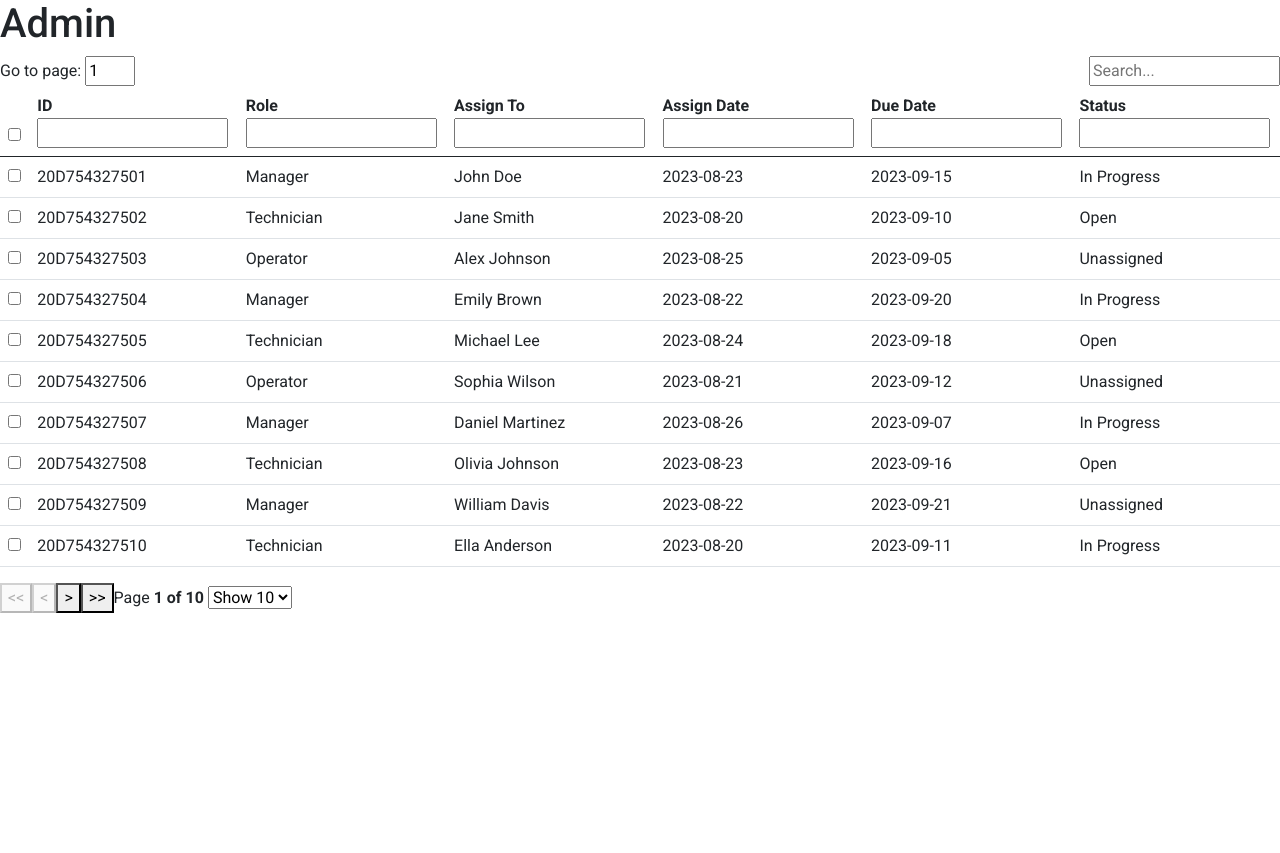
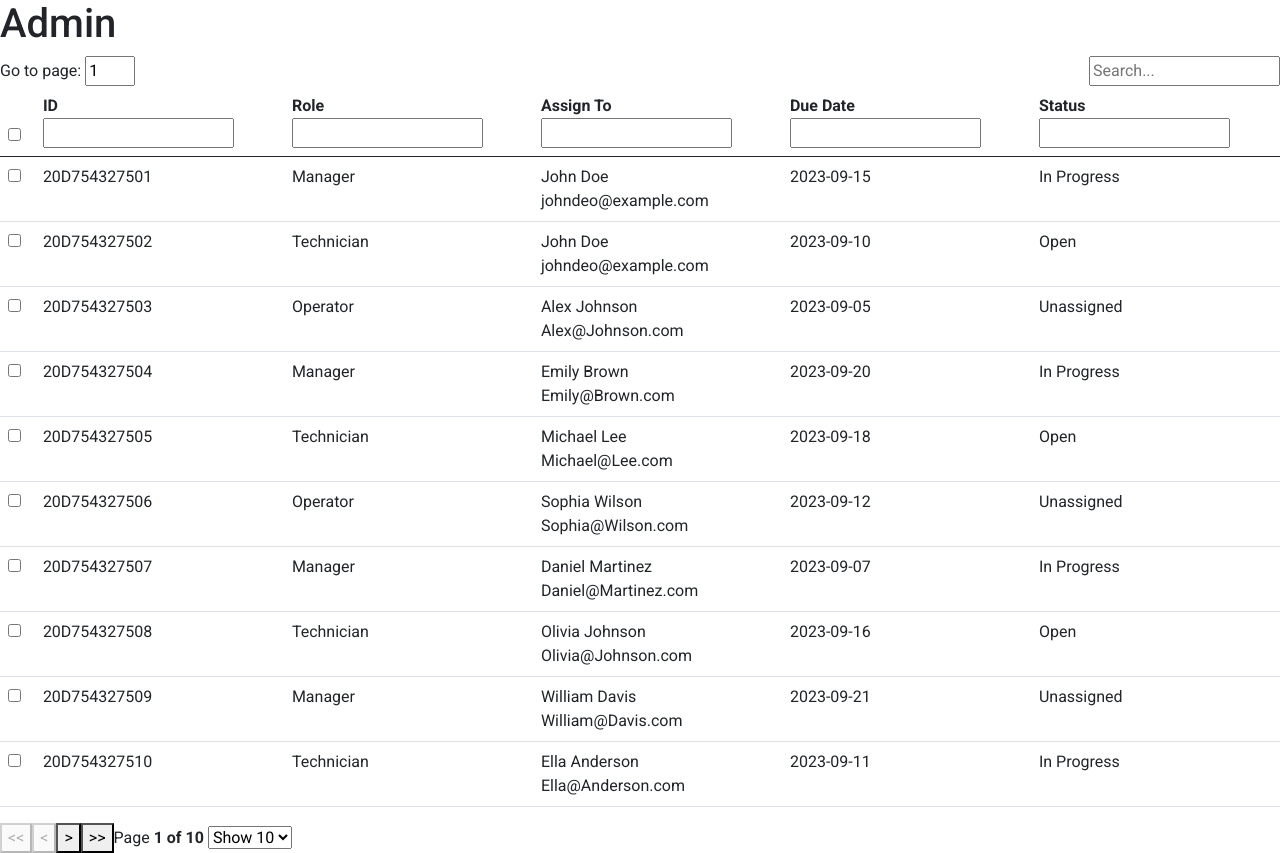
Before and after one commit to JoySarkarBD/college-project, a React (Vite) app: page /admin in a window 1280 px wide. Before the commit the page ends 800 px from the top, so only its background shows below. Built offline with nearby package versions, Linux system fonts and the light colour scheme.

Commit message:
search left for assign to

```diff
--- a/data.json
+++ b/data.json
@@ -2,7 +2,7 @@
   {
     "id": "20D754327501",
     "role": "Manager",
-    "assignTo": "John Doe",
+    "assignTo": { "name": "John Doe", "mail": "johndeo@example.com" },
     "assignDate": "2023-08-23",
     "dueDate": "2023-09-15",
     "status": "In Progress"
@@ -10,7 +10,7 @@
   {
     "id": "20D754327502",
     "role": "Technician",
-    "assignTo": "Jane Smith",
+    "assignTo": { "name": "John Doe", "mail": "johndeo@example.com" },
     "assignDate": "2023-08-20",
     "dueDate": "2023-09-10",
     "status": "Open"
@@ -18,7 +18,7 @@
   {
     "id": "20D754327503",
     "role": "Operator",
-    "assignTo": "Alex Johnson",
+    "assignTo": { "name": "Alex Johnson", "mail": "Alex@Johnson.com" },
     "assignDate": "2023-08-25",
     "dueDate": "2023-09-05",
     "status": "Unassigned"
@@ -26,7 +26,7 @@
   {
     "id": "20D754327504",
     "role": "Manager",
-    "assignTo": "Emily Brown",
+    "assignTo": { "name": "Emily Brown", "mail": "Emily@Brown.com" },
     "assignDate": "2023-08-22",
     "dueDate": "2023-09-20",
     "status": "In Progress"
@@ -34,7 +34,7 @@
   {
     "id": "20D754327505",
     "role": "Technician",
-    "assignTo": "Michael Lee",
+    "assignTo": { "name": "Michael Lee", "mail": "Michael@Lee.com" },
     "assignDate": "2023-08-24",
     "dueDate": "2023-09-18",
     "status": "Open"
@@ -42,7 +42,7 @@
   {
     "id": "20D754327506",
     "role": "Operator",
-    "assignTo": "Sophia Wilson",
+    "assignTo": { "name": "Sophia Wilson", "mail": "Sophia@Wilson.com" },
     "assignDate": "2023-08-21",
     "dueDate": "2023-09-12",
     "status": "Unassigned"
@@ -50,7 +50,7 @@
   {
     "id": "20D754327507",
     "role": "Manager",
-    "assignTo": "Daniel Martinez",
+    "assignTo": { "name": "Daniel Martinez", "mail": "Daniel@Martinez.com" },
     "assignDate": "2023-08-26",
     "dueDate": "2023-09-07",
     "status": "In Progress"
@@ -58,7 +58,7 @@
   {
     "id": "20D754327508",
     "role": "Technician",
-    "assignTo": "Olivia Johnson",
+    "assignTo": { "name": "Olivia Johnson", "mail": "Olivia@Johnson.com" },
     "assignDate": "2023-08-23",
     "dueDate": "2023-09-16",
     "status": "Open"
@@ -66,7 +66,7 @@
   {
     "id": "20D754327509",
     "role": "Manager",
-    "assignTo": "William Davis",
+    "assignTo": { "name": "William Davis", "mail": "William@Davis.com" },
     "assignDate": "2023-08-22",
     "dueDate": "2023-09-21",
     "status": "Unassigned"
@@ -74,7 +74,7 @@
   {
     "id": "20D754327510",
     "role": "Technician",
-    "assignTo": "Ella Anderson",
+    "assignTo": { "name": "Ella Anderson", "mail": "Ella@Anderson.com" },
     "assignDate": "2023-08-20",
     "dueDate": "2023-09-11",
     "status": "In Progress"
@@ -83,6 +83,7 @@
     "id": "20D754327511",
     "role": "Operator",
     "assignTo": "Liam Wilson",
+    "assignTo": { "name": "Liam Wilson", "mail": "Liam@Wilson.com" },
     "assignDate": "2023-08-25",
     "dueDate": "2023-09-08",
     "status": "Open"
@@ -90,7 +91,7 @@
   {
     "id": "20D754327512",
     "role": "Manager",
-    "assignTo": "Ava Smith",
+    "assignTo": { "name": "Ava Smith", "mail": "Ava@Smith.com" },
     "assignDate": "2023-08-24",
     "dueDate": "2023-09-17",
     "status": "Unassigned"
@@ -98,7 +99,7 @@
   {
     "id": "20D754327513",
     "role": "Technician",
-    "assignTo": "James Brown",
+    "assignTo": { "name": "James Brown", "mail": "James@Brown.com" },
     "assignDate": "2023-08-22",
     "dueDate": "2023-09-22",
     "status": "In Progress"
@@ -106,7 +107,7 @@
   {
     "id": "20D754327514",
     "role": "Operator",
-    "assignTo": "Mia Johnson",
+    "assignTo": { "name": "Mia Johnson", "mail": "Mia@Johnson.com" },
     "assignDate": "2023-08-21",
     "dueDate": "2023-09-13",
     "status": "Open"
@@ -114,7 +115,7 @@
   {
     "id": "20D754327515",
     "role": "Manager",
-    "assignTo": "Noah Garcia",
+    "assignTo": { "name": "Noah Garcia", "mail": "Noah@Garcia.com" },
     "assignDate": "2023-08-26",
     "dueDate": "2023-09-09",
     "status": "Unassigned"
@@ -122,7 +123,7 @@
   {
     "id": "20D754327516",
     "role": "Technician",
-    "assignTo": "Sophia Lee",
+    "assignTo": { "name": "Sophia Lee", "mail": "Sophia@Lee.com" },
     "assignDate": "2023-08-23",
     "dueDate": "2023-09-14",
     "status": "In Progress"
@@ -130,7 +131,7 @@
   {
     "id": "20D754327517",
     "role": "Operator",
-    "assignTo": "Ethan Smith",
+    "assignTo": { "name": "Ethan Smith", "mail": "Ethan@Smith.com" },
     "assignDate": "2023-08-20",
     "dueDate": "2023-09-10",
     "status": "Open"
@@ -138,7 +139,10 @@
   {
     "id": "20D754327518",
     "role": "Manager",
-    "assignTo": "Isabella Martinez",
+    "assignTo": {
+      "name": "Isabella Martinez",
+      "mail": "Isabella@Martinez.com"
+    },
     "assignDate": "2023-08-22",
     "dueDate": "2023-09-23",
     "status": "Unassigned"
@@ -146,7 +150,7 @@
   {
     "id": "20D754327519",
     "role": "Technician",
-    "assignTo": "William Davis",
+    "assignTo": { "name": "William Davis", "mail": "William@Davis.com" },
     "assignDate": "2023-08-25",
     "dueDate": "2023-09-06",
     "status": "In Progress"
@@ -154,7 +158,7 @@
   {
     "id": "20D754327520",
     "role": "Operator",
-    "assignTo": "Emma Wilson",
+    "assignTo": { "name": "Emma Wilson", "mail": "Emma@Wilson.com" },
     "assignDate": "2023-08-24",
     "dueDate": "2023-09-19",
     "status": "Open"
--- a/src/components/ColumnFilter/ColumnFilter.jsx
+++ b/src/components/ColumnFilter/ColumnFilter.jsx
@@ -1,6 +1,8 @@
-/* column filter*/
+/* column filter */
+
 export const columnFilter = ({ column }) => {
   const { filterValue, setFilter } = column;
+
   return (
     <span>
       <input
--- a/src/components/Datatable/Datatable.jsx
+++ b/src/components/Datatable/Datatable.jsx
@@ -6,16 +6,14 @@ import {
   useSortBy,
   useTable,
 } from "react-table";
-import dummyData from "../../../data.json"; // Import your data JSON
 import { columnFilter } from "../ColumnFilter/ColumnFilter";
+import dummyData from "./../../../data.json"; // Update the path to your data.json
 
 const DataTable = () => {
-  /* selected rows state */
   const [selectedRows, setSelectedRows] = useState([]);
 
   const data = React.useMemo(() => dummyData, []);
 
-  /* define table column */
   const columns = React.useMemo(
     () => [
       {
@@ -32,11 +30,13 @@ const DataTable = () => {
         Header: "Assign To",
         accessor: "assignTo",
         Filter: columnFilter,
+        Cell: ({ value }) => {
+          return (
+            <div>
+              {value.name} <br /> {value.mail}
+            </div>
+          );
         },
-      {
-        Header: "Assign Date",
-        accessor: "assignDate",
-        Filter: columnFilter,
       },
       {
         Header: "Due Date",
@@ -52,7 +52,6 @@ const DataTable = () => {
     []
   );
 
-  /* useTable functionalities from react-table */
   const {
     getTableProps,
     getTableBodyProps,
@@ -76,7 +75,6 @@ const DataTable = () => {
   );
 
   return (
-    <>
     <div>
       <div className='d-flex justify-content-between align-items-center'>
         <span>
@@ -100,6 +98,7 @@ const DataTable = () => {
         />
       </div>
       <table className='table' {...getTableProps()}>
+        {/* Header */}
         <thead>
           {headerGroups.map((headerGroup, index) => (
             <tr key={index} {...headerGroup.getHeaderGroupProps()}>
@@ -116,7 +115,6 @@ const DataTable = () => {
                   }}
                 />
               </th>
-
               {headerGroup.headers.map((column, index) => (
                 <th
                   key={index}
@@ -130,14 +128,13 @@ const DataTable = () => {
                         : " 🔼"
                       : ""}
                   </span>
-                    <div>
-                      {column.canFilter ? column.render("Filter") : null}
-                    </div>
+                  <div>{column.canFilter ? column.render("Filter") : null}</div>
                 </th>
               ))}
             </tr>
           ))}
         </thead>
+        {/* Body */}
         <tbody {...getTableBodyProps()}>
           {page.map((row, index) => {
             prepareRow(row);
@@ -157,8 +154,7 @@ const DataTable = () => {
                       ) {
                         setSelectedRows(
                           selectedRows.filter(
-                              (selectedRow) =>
-                                selectedRow.id !== row.original.id
+                            (selectedRow) => selectedRow.id !== row.original.id
                           )
                         );
                       } else {
@@ -167,18 +163,17 @@ const DataTable = () => {
                     }}
                   />
                 </td>
-                  {row.cells.map((cell, index) => {
-                    return (
+                {row.cells.map((cell, index) => (
                   <td key={index} {...cell.getCellProps()}>
                     {cell.render("Cell")}
                   </td>
-                    );
-                  })}
+                ))}
               </tr>
             );
           })}
         </tbody>
       </table>
+      {/* Pagination */}
       <div>
         <button onClick={() => gotoPage(0)} disabled={pageIndex === 0}>
           {"<<"}
@@ -204,7 +199,6 @@ const DataTable = () => {
             {pageIndex + 1} of {page.length}
           </strong>{" "}
         </span>
-
         <select
           value={pageSize}
           onChange={(e) => {
@@ -218,7 +212,6 @@ const DataTable = () => {
         </select>
       </div>
     </div>
-    </>
   );
 };
 
--- a/src/main.jsx
+++ b/src/main.jsx
@@ -3,4 +3,8 @@ import ReactDOM from "react-dom/client";
 import App from "./App.jsx";
 import "./index.css";
 
-ReactDOM.createRoot(document.getElementById("root")).render(<App />);
+ReactDOM.createRoot(document.getElementById("root")).render(
+  <React.StrictMode>
+    <App />
+  </React.StrictMode>
+);
```
Lines whose indentation alone changed are shown as unchanged.
